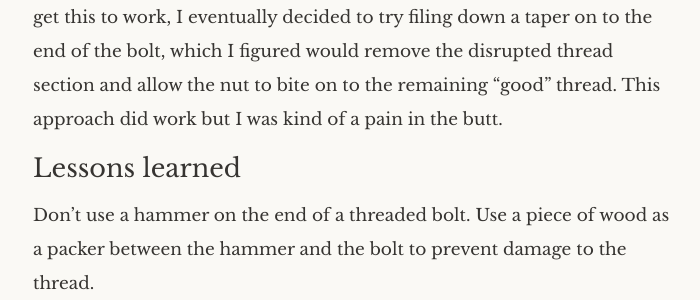
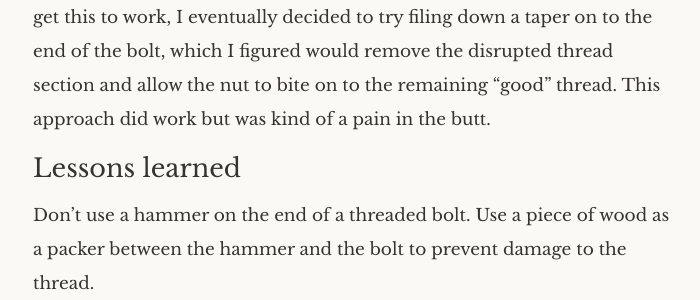
Before and after one commit to direvus/direvus.github.io, a Jekyll site: the page built from _posts/2021-01-01-aprons-fitted.md, in a window 1280 px wide and 900 px high, scrolled down 1583 px. Shown: the part 389-689 px from the top of the window, without its empty margins (288-988 px from the left). Built offline with Jekyll 4.4.1, drawn with Linux system fonts in a browser that asks for light colours; some web fonts are replaced; some of the changed text lies outside the part shown.

Commit message:
Fix (amusing) typo.

```diff
--- a/_posts/2021-01-01-aprons-fitted.md
+++ b/_posts/2021-01-01-aprons-fitted.md
@@ -37,7 +37,7 @@ idea, as it wrecked the end of the screw thread on the bolt, and I could no
 longer thread the nut on.  After some messing around trying to get this to
 work, I eventually decided to try filing down a taper on to the end of the
 bolt, which I figured would remove the disrupted thread section and allow the
-nut to bite on to the remaining "good" thread.  This approach did work but I
+nut to bite on to the remaining "good" thread.  This approach did work but
 was kind of a pain in the butt.
 
 ## Lessons learned
```
